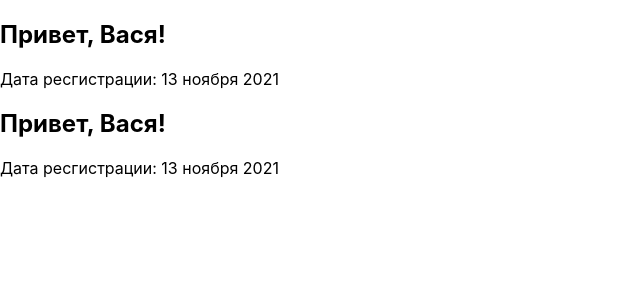
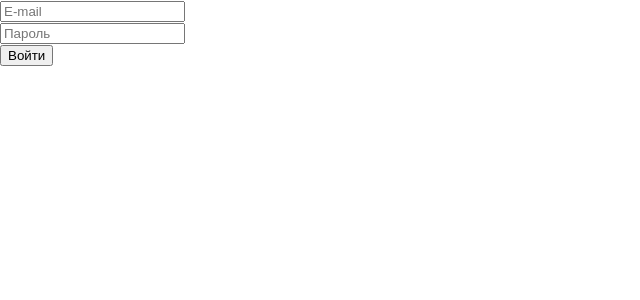
Before and after one commit to Sergey-Boronin/mentoring, a React (Create React App) app: page / in a window 1280 px wide. Shown: the top 300 px of the page, without its empty margins (0-640 px from the left). Built offline with nearby package versions, Linux system fonts and the light colour scheme.

Commit message:
добавил второй урок

```diff
--- a/src/index.js
+++ b/src/index.js
@@ -1,7 +1,7 @@
 import React from 'react';
 import ReactDOM from 'react-dom';
 import './index.css';
-import App from './lesson-1/App';
+import App from './lesson-2/App';
 
 
 ReactDOM.render(
--- /dev/null
+++ b/src/lesson-2/App.js
@@ -0,0 +1,30 @@
+export default function App() {
+  let email = "";
+  let password = "";
+
+  const handleChange = (e) => {
+    e.target.type === "text"
+      ? email = e.target.value
+      : password = e.target.value;
+  }
+
+  const handleSubmit = (e) => {
+    e.preventDefault()
+    if(email && password) {
+      console.log(email, password)
+      email = ''
+      password= ''
+      e.target.reset()
+    } else {
+      alert('нужно заполнить форму')
+    }
+  }
+
+  return (
+    <form onSubmit={handleSubmit} action="#" style={{ width: "220px" }}>
+      <input onChange={handleChange} type="text" placeholder="E-mail" />
+      <input onChange={handleChange} type="password" placeholder="Пароль" />
+      <button type="submit">Войти</button>
+    </form>
+  );
+}
```
